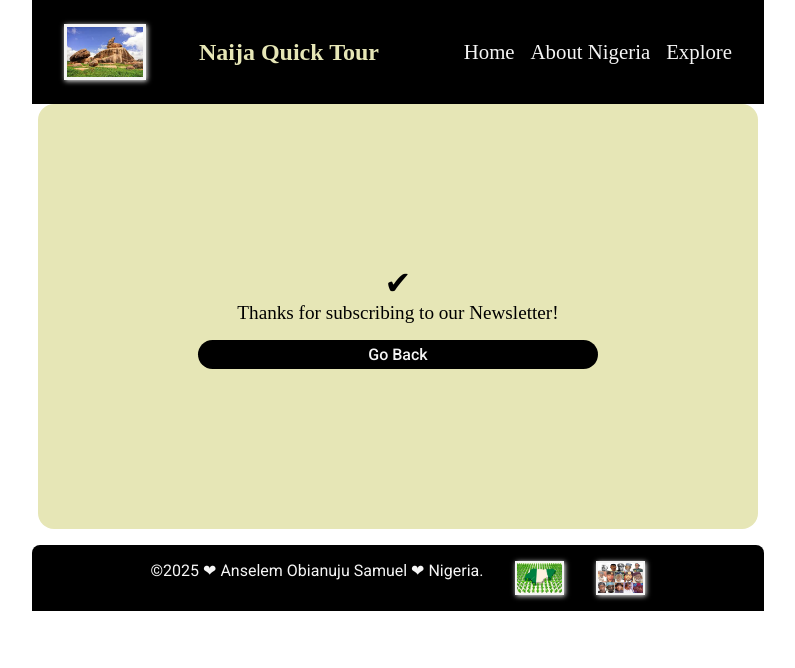
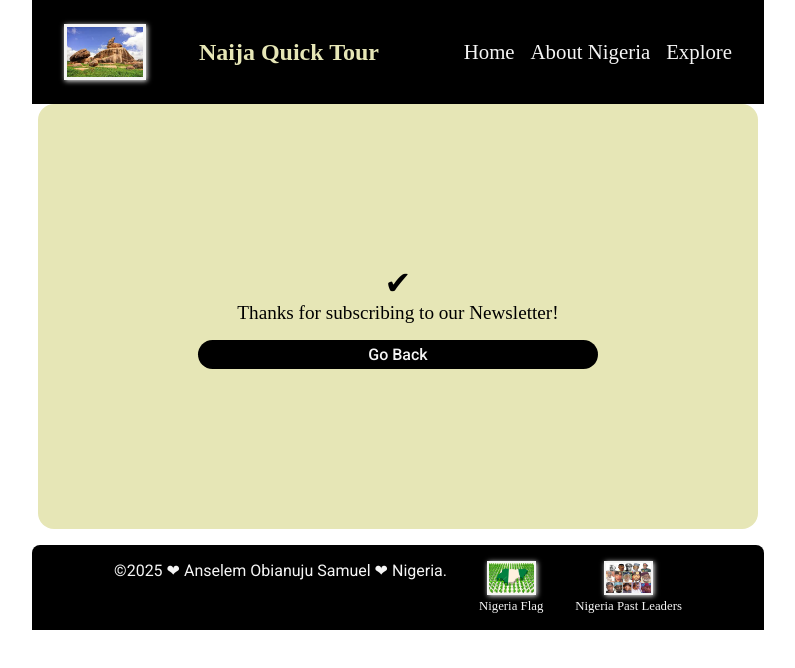
Before and after one commit to Anselem300/wdd131, a plain HTML site: page newsletter-subscription.html in a window 1280 px wide. Shown: the whole page, without its empty margins (242-1037 px from the left). Drawn offline with Linux system fonts and the light colour scheme; a web font is replaced by a local one.

Commit message:
subscription page updated

```diff
--- a/newsletter-subscription.html
+++ b/newsletter-subscription.html
@@ -34,8 +34,14 @@
     </main>
     <footer>
         <p>©<span id="currentYear"></span> ❤ Anselem Obianuju Samuel ❤ Nigeria.</p>
-        <img src="images/nigeria_flag2.jpeg" alt="Footer Logo" width="45" height="30">
-        <img src="images/nigeria_past_leaders.jpg" alt="Nigeria Past Leaders" width="45" height="30">
+        <figure>
+          <img src="images/nigeria_flag2.jpeg" alt="Footer Logo" width="45" height="30">
+          <figcaption>Nigeria Flag</figcaption>
+        </figure>
+        <figure>
+          <img src="images/nigeria_past_leaders.jpg" alt="Nigeria Past Leaders" width="45" height="30">
+          <figcaption>Nigeria Past Leaders</figcaption>
+        </figure>
     </footer>
 </body>
 </html>
```
